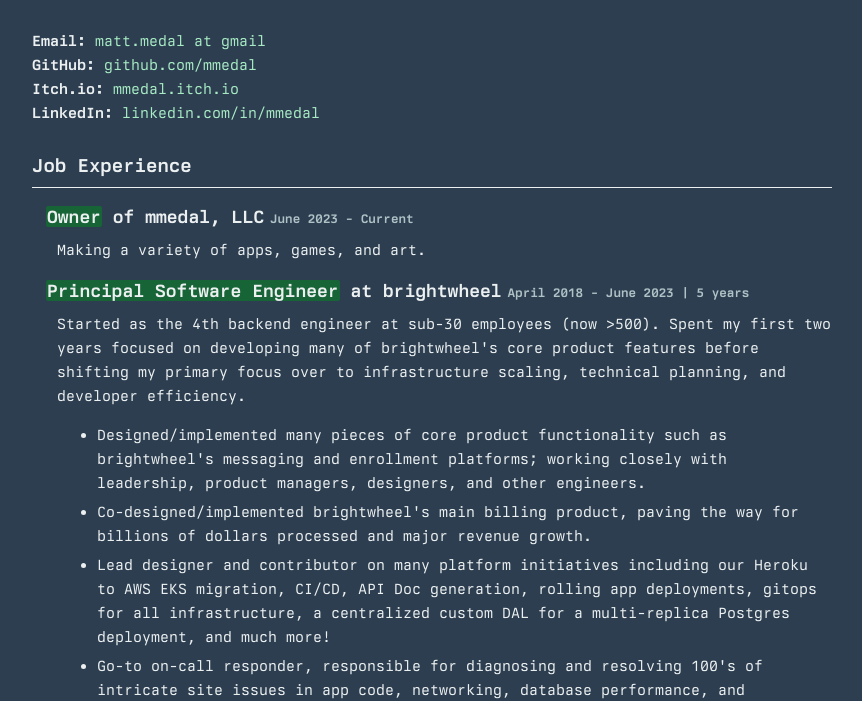
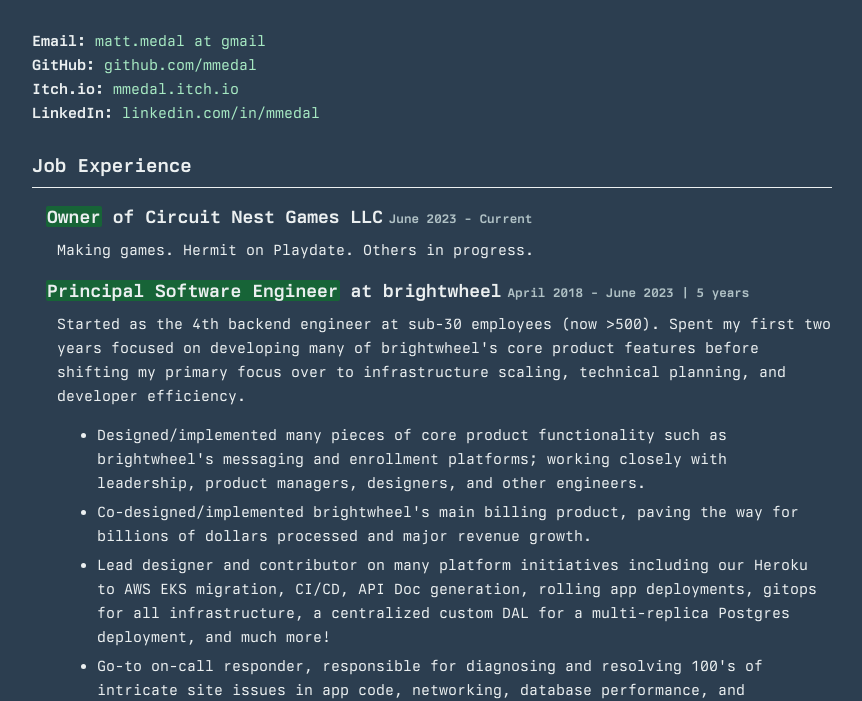
Before and after one commit to mmedal/website, a website: page html/resume/index.pug in a window 1280 px wide. Shown: the part 108-809 px from the top of the page, without its empty margins (208-1070 px from the left). Drawn offline with nearby package versions, Linux system fonts and the light colour scheme; files that its build step writes are made by us from their sources; files whose address does not match are found by name.

Commit message:
Edit resume and about

```diff
--- a/html/index.pug
+++ b/html/index.pug
@@ -6,6 +6,6 @@
     h2 Who am I?
     p I'm Matt, a software engineer living in the San Francisco Bay Area.
     h2 Where do I work?
-    p Previously <strong>@ebay</strong> and <strong>@brightwheel</strong>, I'm currently making apps, games, and art for myself! Check out my <a href="https://mmedal.itch.io" target="_blank">Itch.io</a> to keep up to date.
+    p Previously <strong>@ebay</strong> and <strong>@brightwheel</strong>, I'm currently making apps, games, and art at my studio, <a href="https://circuitnestgames.com" target="_blank">Circuit Nest Games</a>.
     h2 What else?
     p Besides quality software, I enjoy spending time with my wife and daughter, playing video games, and everything related to craft beer/coffee.
--- a/html/resume/index.pug
+++ b/html/resume/index.pug
@@ -25,9 +25,9 @@
       .subsection
         h3
           span Owner
-          |  of mmedal, LLC
+          |  of Circuit Nest Games LLC
           small June 2023 - Current
-        p Making a variety of apps, games, and art.
+        p Making games. Hermit on Playdate. Others in progress.
         h3
           span Principal Software Engineer
           |  at brightwheel
```
